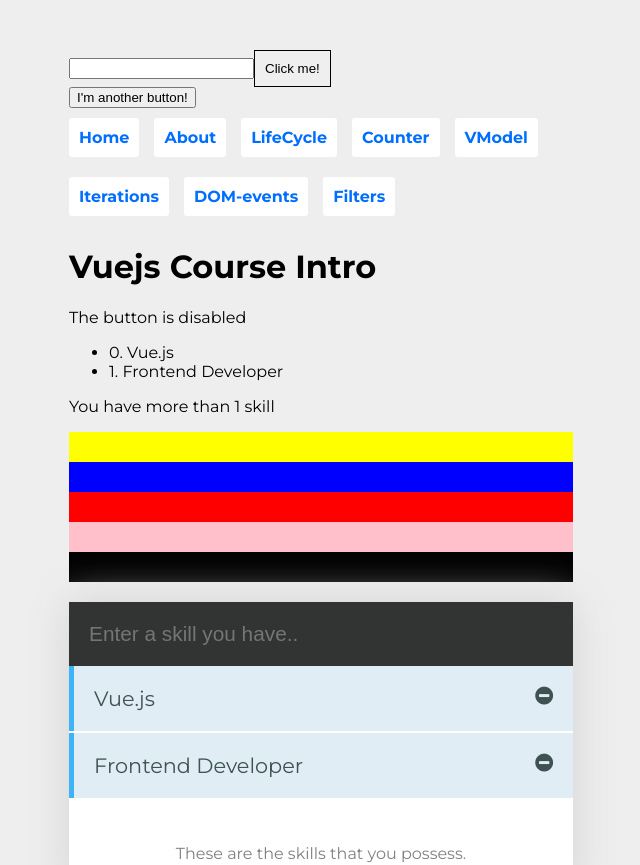
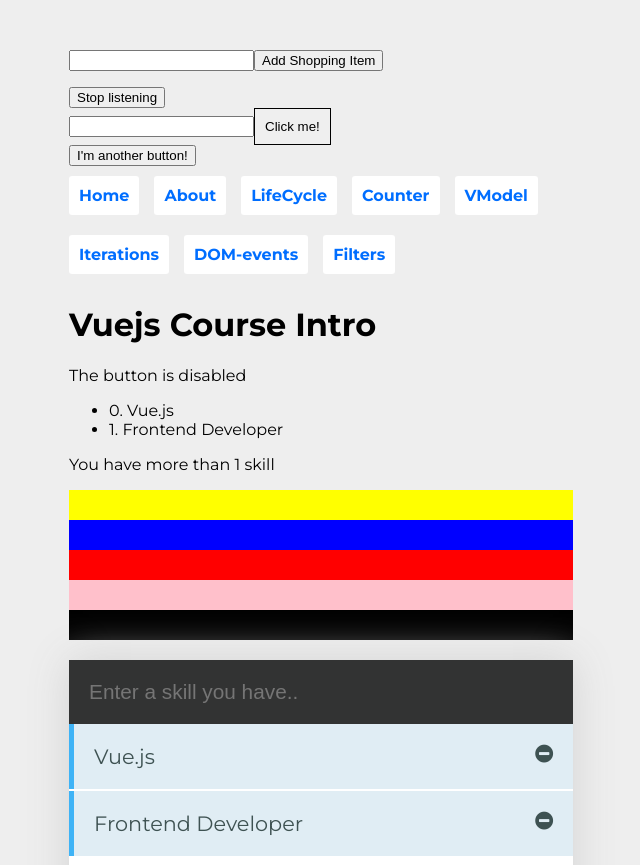
Before and after one commit to Eazybright/Practising-vuejs, a Vue app: page / in a window 1280 px wide. Shown: the top 865 px of the page, without its empty margins (319-959 px from the left). Built offline with nearby package versions, Linux system fonts and the light colour scheme; a small style sheet from the web is missing.

Commit message:
learnt about using eventbus

```diff
--- a/src/App.vue
+++ b/src/App.vue
@@ -1,5 +1,10 @@
 <template>
   <div>
+    <div>
+      <shopping-input/>
+      <shopping-list :shoppingList="shoppingList"/>
+      <button @click="stopListening()">Stop listening</button>
+    </div>
     <div>
       <fancy-button @buttonClicked="eventListener($event)" button-text="Click me!"></fancy-button>
       <button>I'm another button!</button>
@@ -23,15 +28,32 @@
 </template>
 
 <script>
+import ShoppingInput from './components/ShoppingInput'
+import ShoppingList from './components/ShoppingList'
+import EventBus from './EventBus'
 import FancyButton from './components/FancyButton.vue'
+
 export default {
   name: 'App',
   components:{
-    FancyButton
+    FancyButton, ShoppingInput, ShoppingList
+  },
+  data() {
+    return {
+      shoppingList: []
+    }
+  },
+  created() {
+    EventBus.$on('addShoppingItem', (itemName) => {
+      this.shoppingList.push(itemName);
+    })
   },
   methods: {
     eventListener(message) {
       console.log(`The button was clicked from the child component with this message: ${message}`);
+    },
+    stopListening(){
+      EventBus.$off('addShoppingItem')
     }
   }
 }
--- /dev/null
+++ b/src/EventBus.js
@@ -0,0 +1,3 @@
+import Vue from 'vue'
+
+export default new Vue()
--- /dev/null
+++ b/src/components/ShoppingInput.vue
@@ -0,0 +1,27 @@
+<script>
+import EventBus from '../EventBus'
+
+export default {
+  name: "ShoppingInput",
+  data(){
+    return {
+      itemName: ''
+    }
+  },
+  methods:{
+    addShoppingItem(){
+      if(this.itemName.length > 0){
+        EventBus.$emit('addShoppingItem', this.itemName)
+        this.itemName = ""
+      }
+    }
+  }
+}
+</script>
+
+<template>
+  <div>
+    <input v-model="itemName">
+    <button @click="addShoppingItem()">Add Shopping Item</button>
+  </div>
+</template>
--- /dev/null
+++ b/src/components/ShoppingList.vue
@@ -0,0 +1,23 @@
+<script>
+import EventBus from '../EventBus'
+
+export default {
+  name: 'ShoppingList',
+  props: ['shoppingList'],
+  created(){
+    EventBus.$on('addShoppingItem', (item) => {
+      console.log(`There was an item added! ${item}`)
+    })
+  }
+}
+</script>
+
+<template>
+  <div>
+    <ul>
+      <li v-for="item in shoppingList" :key="item">
+        {{item}}
+      </li>
+    </ul>
+  </div>
+</template>
```
